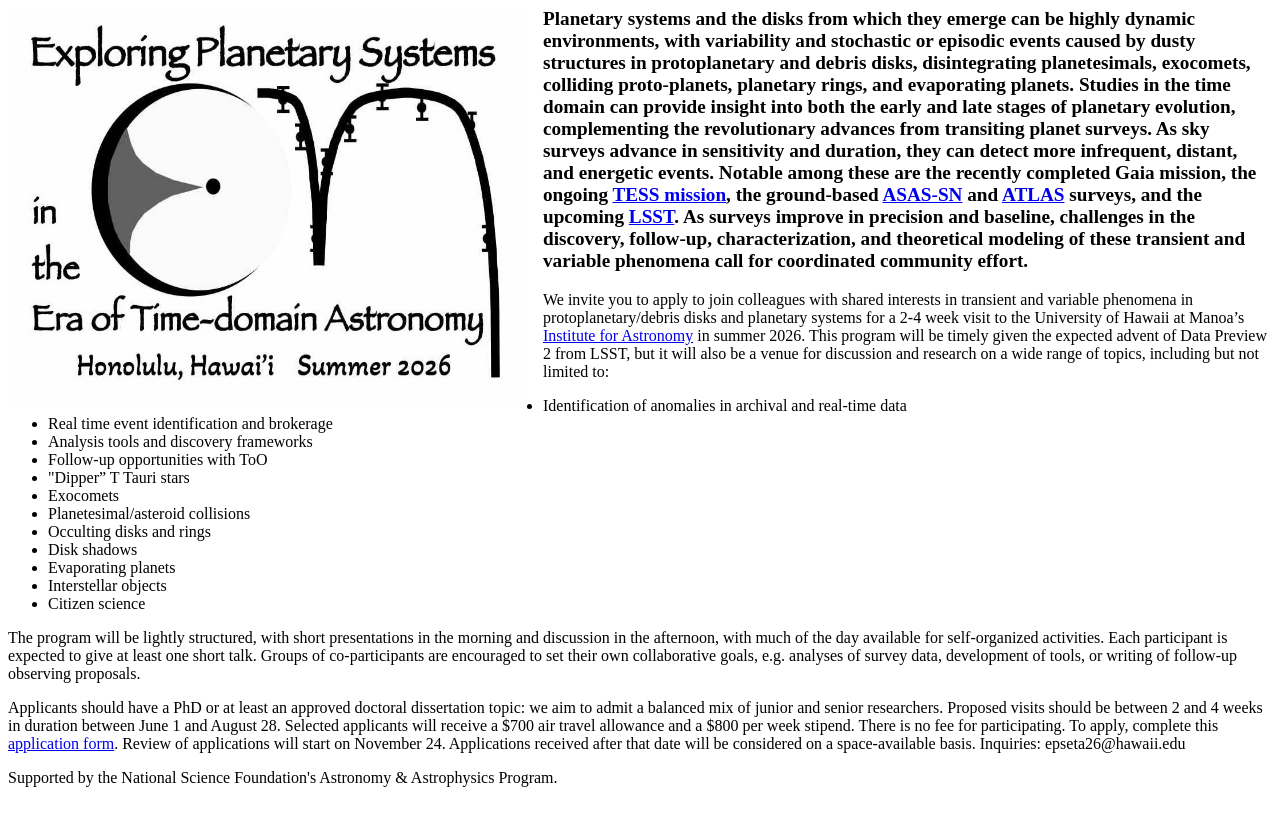
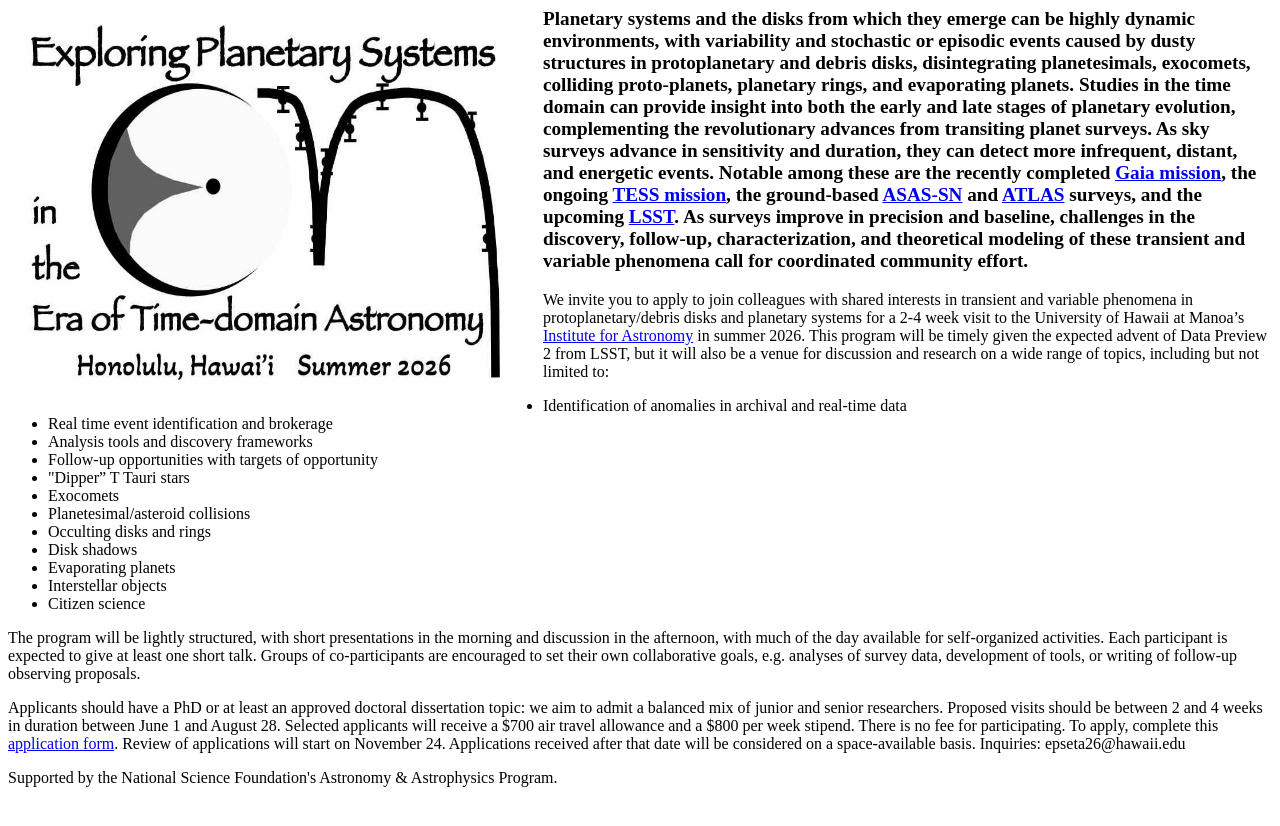
Before and after one commit to egaidos/egaidos.github.io, a Jekyll site: the page epseta26.html, which Jekyll copies as it is, in a window 1280 px wide. Shown: the top 826 px of the page. Built offline with Jekyll 4.4.1, drawn with Linux system fonts in a browser that asks for light colours; a style sheet for code colours, icons or effects is not loaded.

Commit message:
Update epseta26.html

```diff
--- a/epseta26.html
+++ b/epseta26.html
@@ -23,7 +23,7 @@
 <section id="one">
 <!-- <h2>Research Projects</h2>
 --><div class="row">
-<p class="large-text"><b>Planetary systems and the disks from which they emerge can be highly dynamic environments, with variability and stochastic or episodic events caused by dusty structures in protoplanetary and debris disks, disintegrating planetesimals, exocomets, colliding proto-planets, planetary rings, and evaporating planets.  Studies in the time domain can provide insight into both the early and late stages of planetary evolution, complementing the revolutionary advances from transiting planet surveys.  As sky surveys advance in sensitivity and duration, they can detect more infrequent, distant, and energetic events. Notable among these are the recently completed Gaia mission, the ongoing <a href="https://tess.mit.edu">TESS mission</a>, the ground-based <a href="https://www.astronomy.ohio-state.edu/asassn/">ASAS-SN</a> and <a href="https://atlas.fallingstar.com/">ATLAS</a> surveys, and the upcoming <a href="https://www.lsst.org/">LSST</a>. As surveys improve in precision and baseline, challenges in the discovery, follow-up, characterization, and theoretical modeling of these transient and variable phenomena call for coordinated community effort.</b></p>
+<p class="large-text"><b>Planetary systems and the disks from which they emerge can be highly dynamic environments, with variability and stochastic or episodic events caused by dusty structures in protoplanetary and debris disks, disintegrating planetesimals, exocomets, colliding proto-planets, planetary rings, and evaporating planets.  Studies in the time domain can provide insight into both the early and late stages of planetary evolution, complementing the revolutionary advances from transiting planet surveys.  As sky surveys advance in sensitivity and duration, they can detect more infrequent, distant, and energetic events. Notable among these are the recently completed <a href="https://www.esa.int/Science_Exploration/Space_Science/Gaia">Gaia mission</a>, the ongoing <a href="https://tess.mit.edu">TESS mission</a>, the ground-based <a href="https://www.astronomy.ohio-state.edu/asassn/">ASAS-SN</a> and <a href="https://atlas.fallingstar.com/">ATLAS</a> surveys, and the upcoming <a href="https://www.lsst.org/">LSST</a>. As surveys improve in precision and baseline, challenges in the discovery, follow-up, characterization, and theoretical modeling of these transient and variable phenomena call for coordinated community effort.</b></p>
 
 <p></p>We invite you to apply to join colleagues with shared interests in transient and variable phenomena in protoplanetary/debris disks and planetary systems for a 2-4 week visit to the University of Hawaii at Manoa’s <a href="https://www.ifa.hawaii.edu">Institute for Astronomy</a> in summer 2026.  This program will be timely given the expected advent of Data Preview 2 from LSST, but it will also be a venue for discussion and research on a wide range of topics, including but not limited to:</p>
 
@@ -31,7 +31,7 @@
 <li>Identification of anomalies in archival and real-time data</li>
 <li>Real time event identification and brokerage</li>
 <li>Analysis tools and discovery frameworks</li>
-<li>Follow-up opportunities with ToO</li>
+<li>Follow-up opportunities with targets of opportunity</li>
 <li>"Dipper” T Tauri stars</li>
 <li>Exocomets</li>
 <li>Planetesimal/asteroid collisions</li>
```
